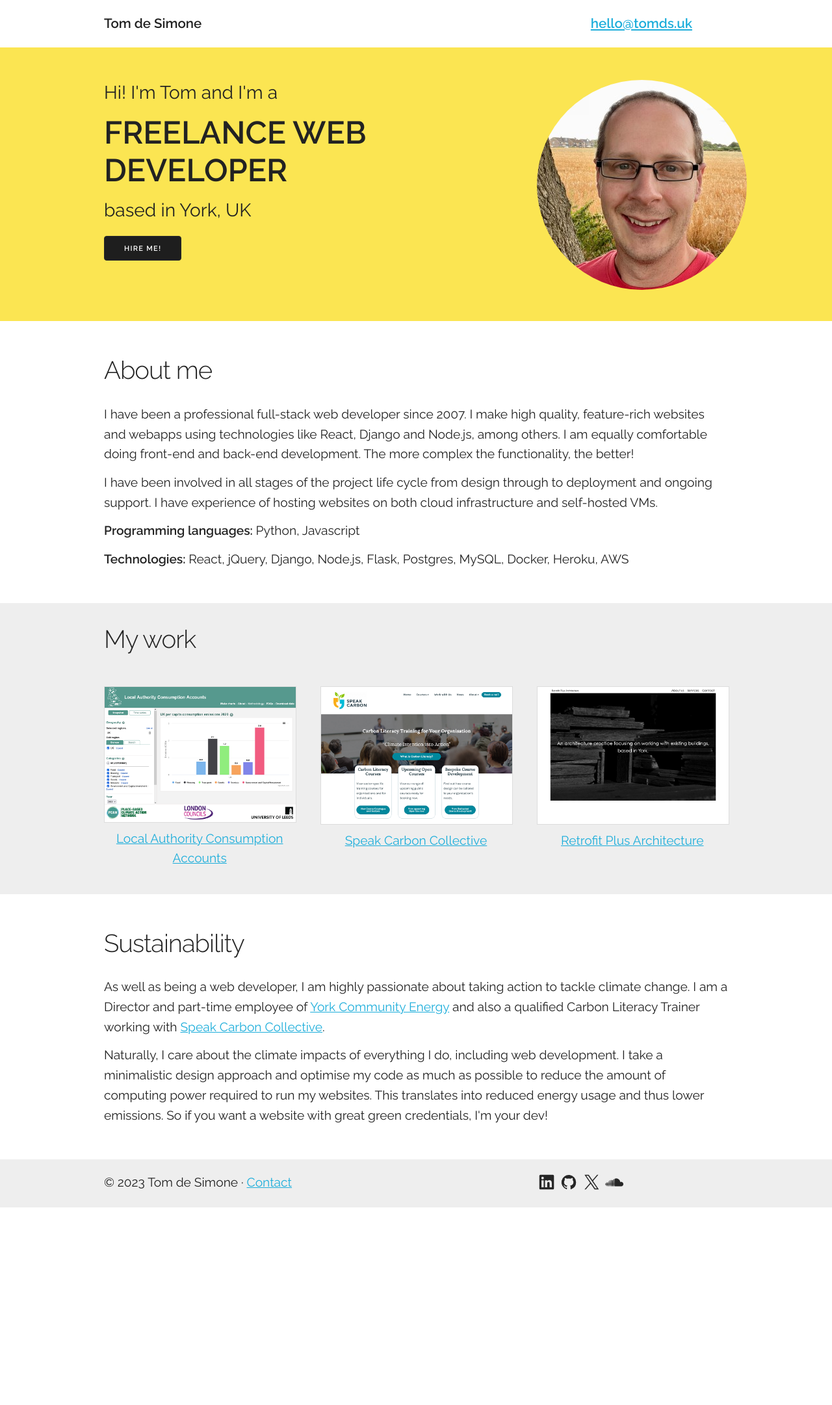
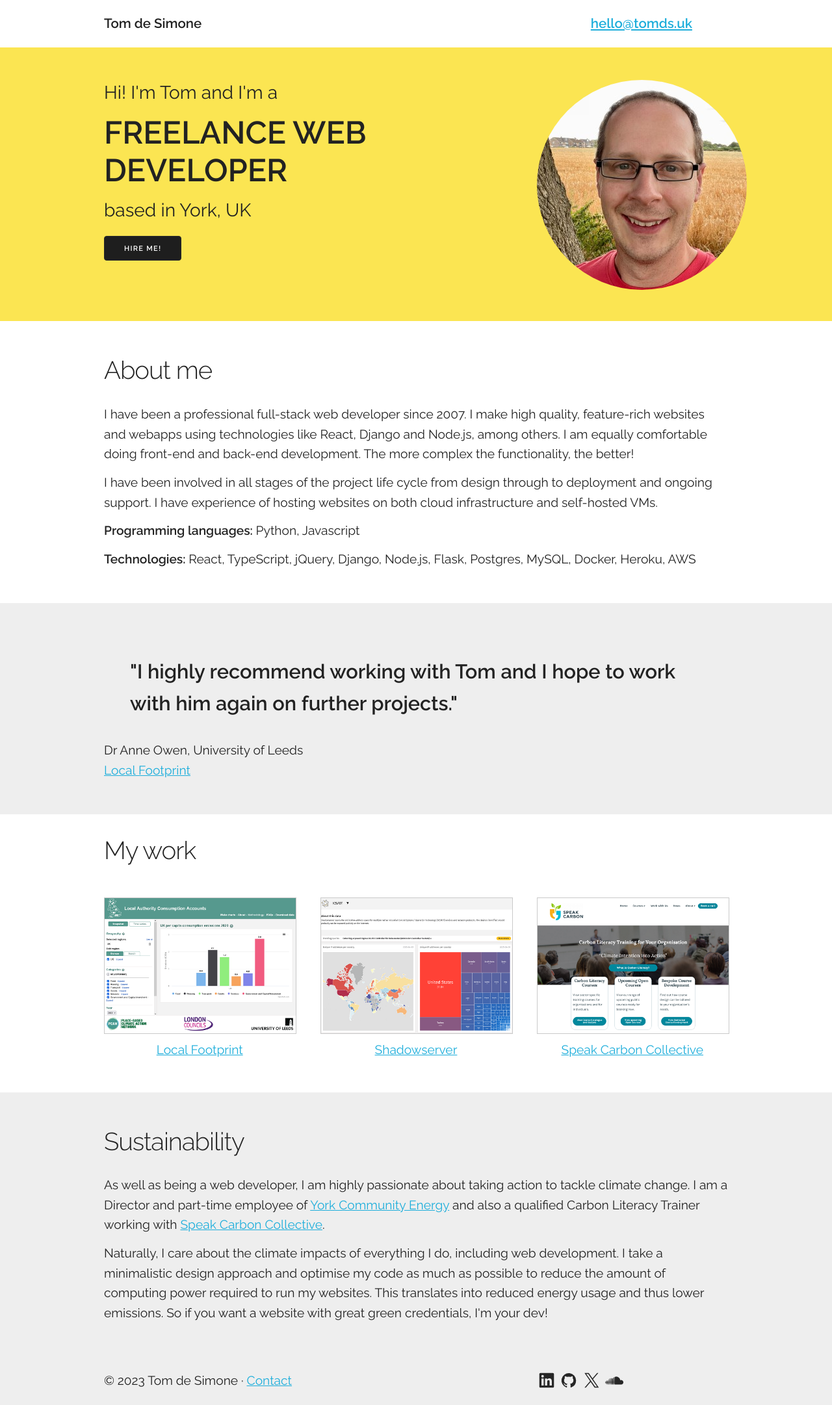
Before and after one commit to tomds/tomds.github.io, a Jekyll site: the page built from index.html, in a window 1280 px wide. Shown: the whole page at 65% size. Built offline with Jekyll 4.4.1, drawn with Linux system fonts in a browser that asks for light colours; before the commit the page ends 1858 px from its top, so only the background shows below that.

Commit message:
Add Anne quote and SS work

```diff
--- a/assets/css/custom.css
+++ b/assets/css/custom.css
@@ -4,6 +4,15 @@ html {
 
 p {
   margin-bottom: 1rem;
+}
+
+blockquote {
+  font-size: 2.4rem;
+  font-weight: bold;
+}
+
+blockquote.small {
+  font-size: 1.7rem;
 }
 
 .row {
@@ -69,11 +78,12 @@ nav .container {
 
 .showcase {
   text-align: center;
+  margin-bottom: 10px;
 }
 
 .showcase-image {
   width: 100%;
-  border: 1px solid #ddd;
+  border: 1px solid #cacaca;
 }
 
 .social-link img {
--- a/index.html
+++ b/index.html
@@ -30,12 +30,26 @@
       <p>I have been involved in all stages of the project life cycle from design through to deployment and ongoing support. I have experience of hosting websites on both cloud infrastructure and self-hosted VMs.</p>
 
       <p><strong>Programming languages: </strong>Python, Javascript</p>
-      <p><strong>Technologies: </strong>React, jQuery, Django, Node.js, Flask, Postgres, MySQL, Docker, Heroku, AWS</p>
+      <p><strong>Technologies: </strong>React, TypeScript, jQuery, Django, Node.js, Flask, Postgres, MySQL, Docker, Heroku, AWS</p>
     </div>
   </div>
 </div>
 
 <div class="banner gray">
+  <div class="container">
+    <div class="row">
+      <blockquote>
+        "I highly recommend working with Tom and I hope to work with him again on further projects."
+      </blockquote>
+      <p>
+        Dr Anne Owen, University of Leeds<br>
+        <a href="/my-work/laca.html">Local Footprint</a>
+      </p>
+    </div>
+  </div>
+</div>
+
+<div class="banner">
   <div class="container">
     <h4>My work</h4>
     <div class="row">
@@ -43,25 +57,25 @@
         <a href="/my-work/laca.html"><img
           class="showcase-image"
           src="/assets/img/small/laca.png">
-          Local Authority Consumption Accounts</a>
+          Local Footprint</a>
+      </div>
+      <div class="column one-third showcase">
+        <a href="/my-work/shadowserver.html"><img
+          class="showcase-image"
+          src="/assets/img/small/shadowserver.png">
+          Shadowserver</a>
       </div>
       <div class="column one-third showcase">
         <a href="/my-work/speak-carbon.html"><img
           class="showcase-image"
           src="/assets/img/small/scc.png">
           Speak Carbon Collective</a>
-        </div>
-      <div class="column one-third showcase">
-        <a href="/my-work/retrofit-plus-architecture.html"><img
-          class="showcase-image"
-          src="/assets/img/small/rpa.png">
-          Retrofit Plus Architecture</a>
-        </div>
+      </div>
     </div>
   </div>
 </div>
 
-<div class="banner">
+<div class="banner gray">
   <div class="container">
     <div class="row">
       <h4>Sustainability</h4>
```
Also changed, not shown: my-work/laca.html (+7 -1 lines), my-work/shadowserver.html (added, +14 -0 lines), assets/img/large/shadowserver.png (added), assets/img/small/rpa.png, assets/img/small/scc.png, assets/img/small/shadowserver.png (added).
